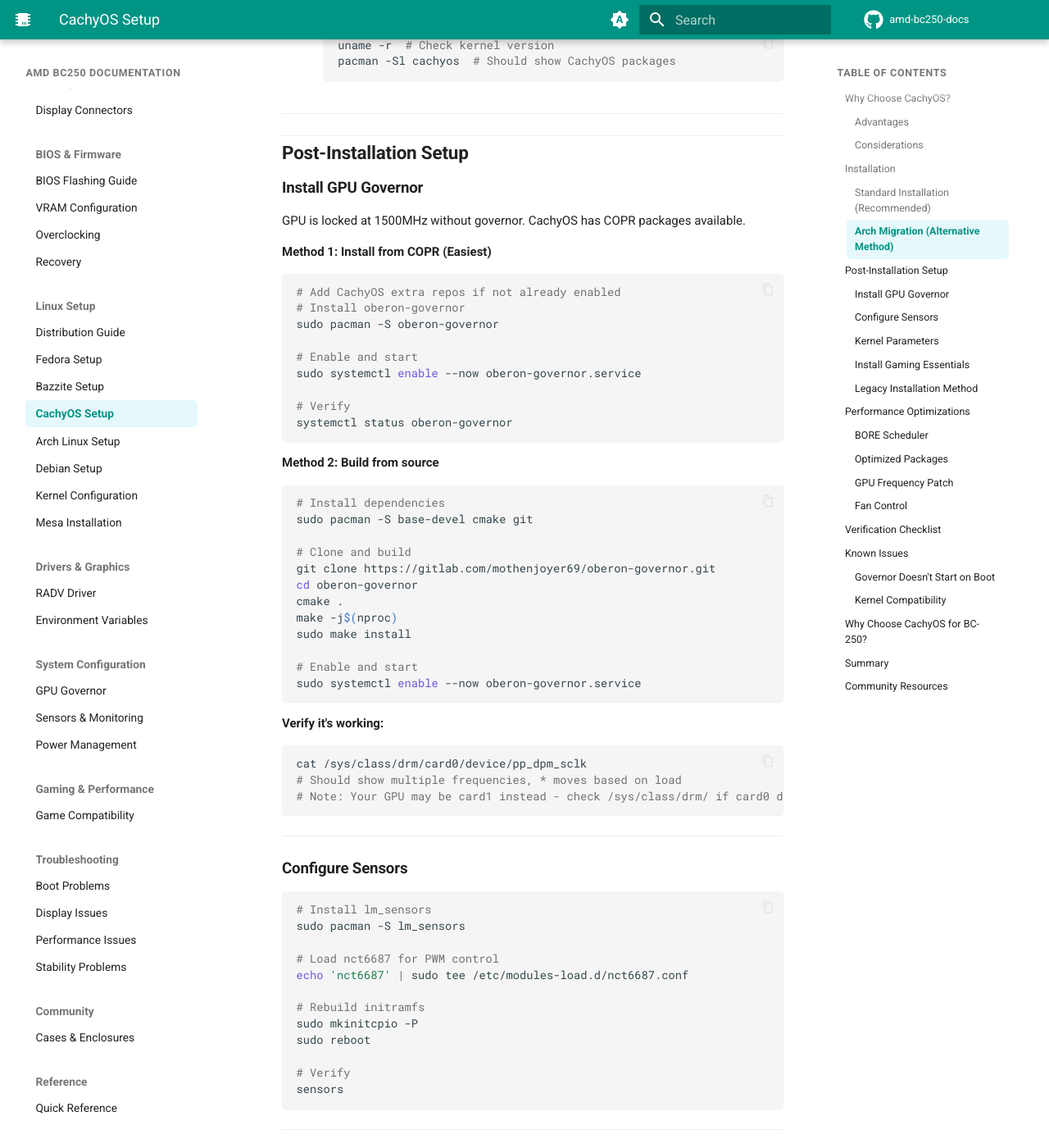
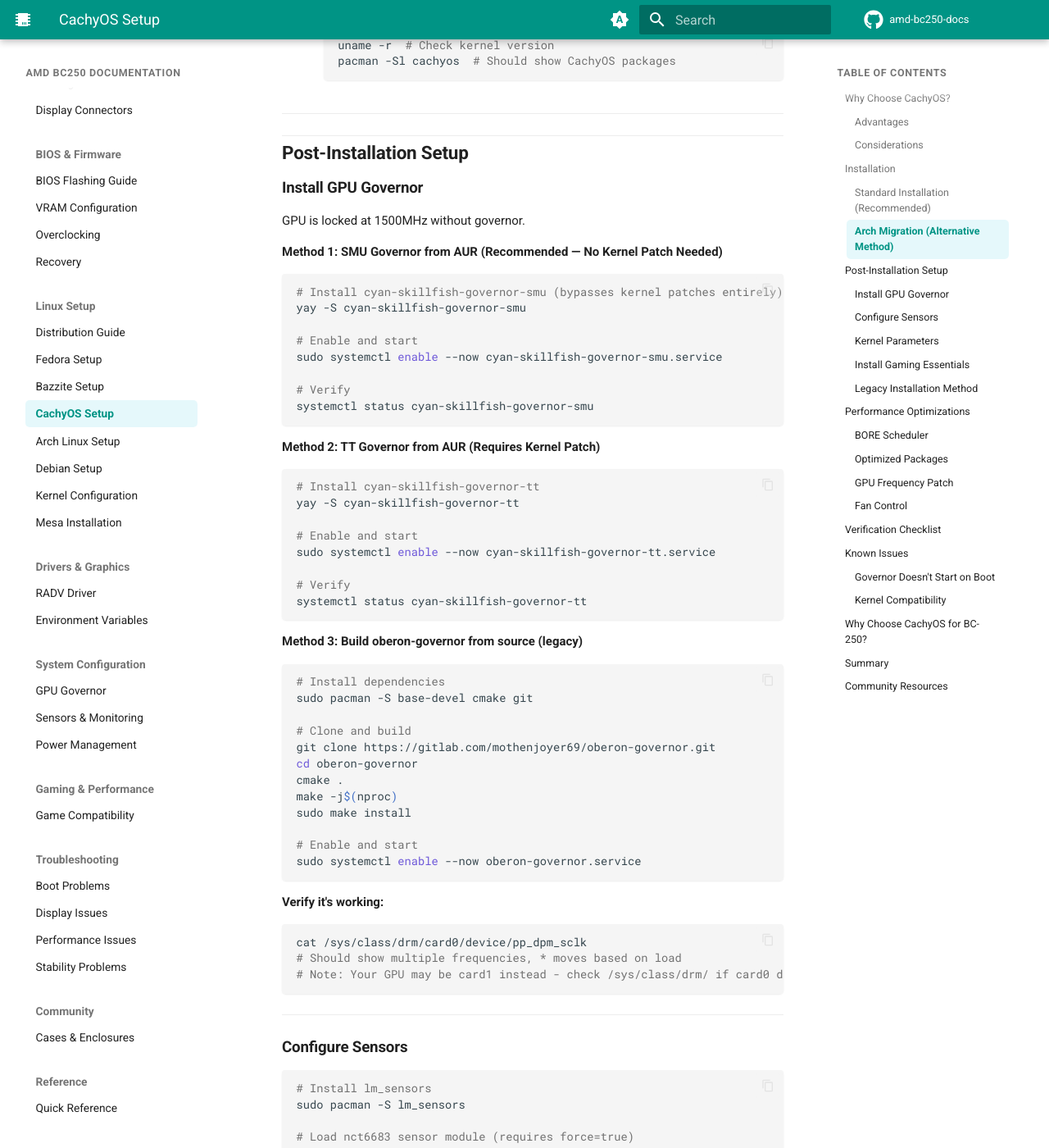
Before and after one commit to elektricM/amd-bc250-docs, an MkDocs documentation site: the page built from docs/linux/cachyos.md, in a window 1280 px wide and 1400 px high, scrolled down 3004 px. Shown: the whole window at 82% size. Built offline with MkDocs 1.6.1 and Material for MkDocs 9.7.7, drawn with Linux system fonts in a browser that asks for light colours; comment, search, counter and statistics services are not loaded; the version menu is left out; some of the changed text lies outside the part shown.

Commit message:
fix(cachyos): recommend SMU governor and correct sensor module
- Replace oberon-governor with cyan-skillfish-governor-smu as recommended
  option (no kernel patch needed on CachyOS)
- Add TT governor as alternative requiring kernel patch
- Mark oberon-governor build-from-source as legacy option
- Fix sensor module from nct6687 to nct6683 with force=true

````diff
--- a/docs/linux/cachyos.md
+++ b/docs/linux/cachyos.md
@@ -139,22 +139,33 @@
 
 ### Install GPU Governor
 
-GPU is locked at 1500MHz without governor. CachyOS has COPR packages available.
+GPU is locked at 1500MHz without governor.
 
-**Method 1: Install from COPR (Easiest)**
+**Method 1: SMU Governor from AUR (Recommended — No Kernel Patch Needed)**
 ```bash
-# Add CachyOS extra repos if not already enabled
-# Install oberon-governor
-sudo pacman -S oberon-governor
+# Install cyan-skillfish-governor-smu (bypasses kernel patches entirely)
+yay -S cyan-skillfish-governor-smu
 
 # Enable and start
-sudo systemctl enable --now oberon-governor.service
+sudo systemctl enable --now cyan-skillfish-governor-smu.service
 
 # Verify
-systemctl status oberon-governor
+systemctl status cyan-skillfish-governor-smu
 ```
 
-**Method 2: Build from source**
+**Method 2: TT Governor from AUR (Requires Kernel Patch)**
+```bash
+# Install cyan-skillfish-governor-tt
+yay -S cyan-skillfish-governor-tt
+
+# Enable and start
+sudo systemctl enable --now cyan-skillfish-governor-tt.service
+
+# Verify
+systemctl status cyan-skillfish-governor-tt
+```
+
+**Method 3: Build oberon-governor from source (legacy)**
 ```bash
 # Install dependencies
 sudo pacman -S base-devel cmake git
@@ -185,8 +196,9 @@
 # Install lm_sensors
 sudo pacman -S lm_sensors
 
-# Load nct6687 for PWM control
-echo 'nct6687' | sudo tee /etc/modules-load.d/nct6687.conf
+# Load nct6683 sensor module (requires force=true)
+echo 'nct6683' | sudo tee /etc/modules-load.d/nct6683.conf
+echo 'options nct6683 force=true' | sudo tee /etc/modprobe.d/sensors.conf
 
 # Rebuild initramfs
 sudo mkinitcpio -P
````
